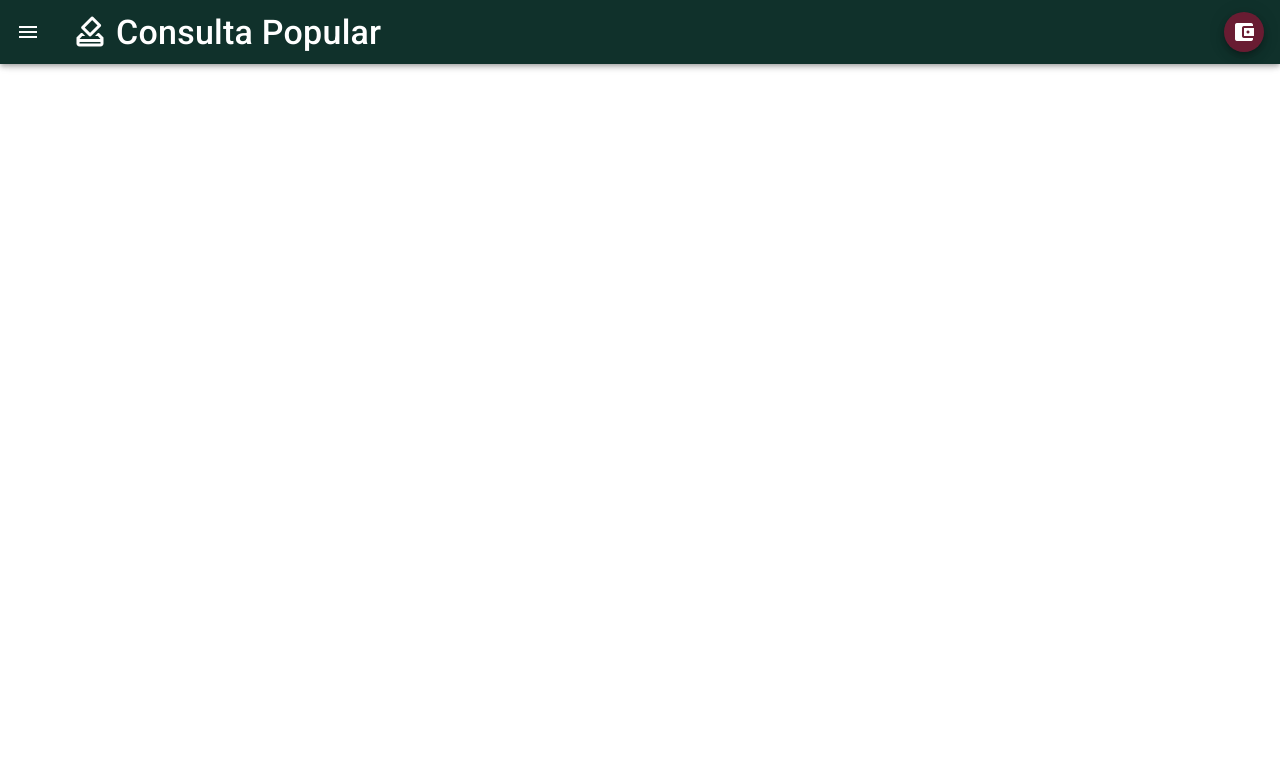
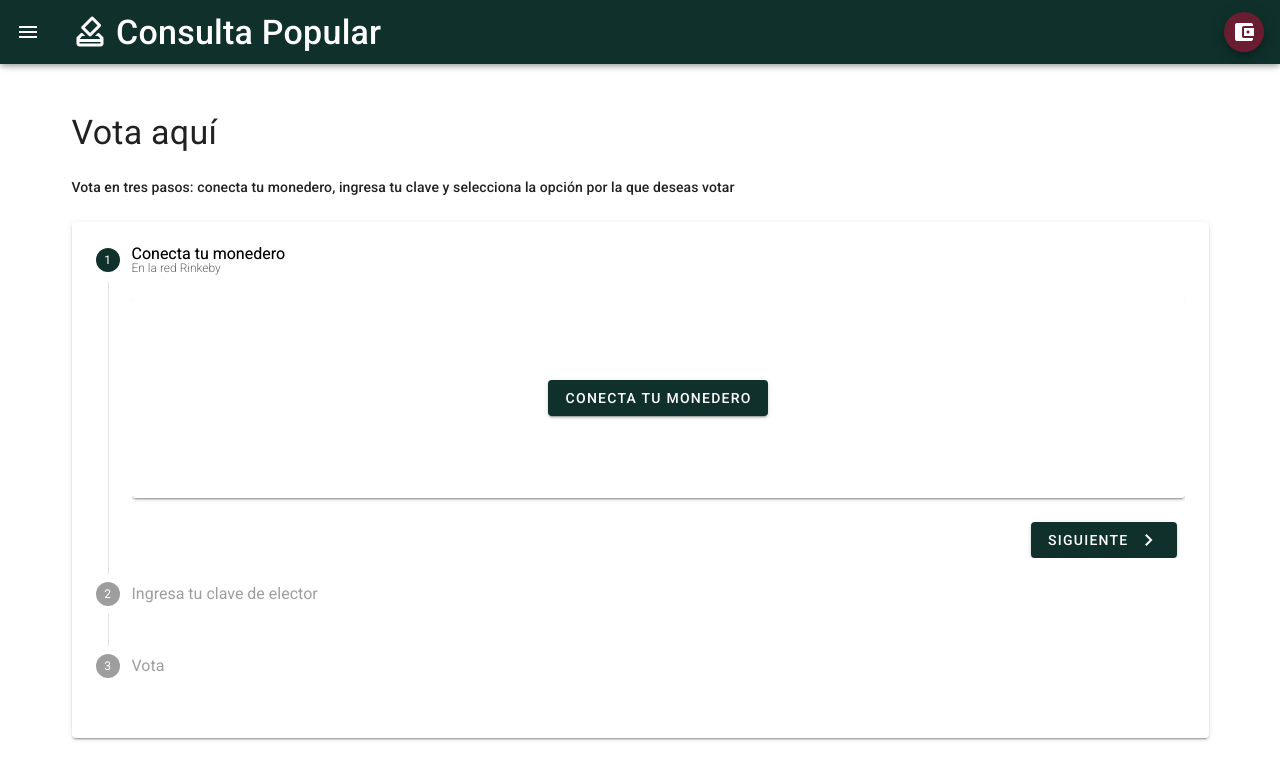
Before and after one commit to angeelgarr/consulta-popular, a Vue app in the folder frontend/: page / in a window 1280 px wide. Shown: the top 780 px of the page. Built offline with nearby package versions, Linux system fonts and the light colour scheme.

Commit message:
add voting stepper skeleton

```diff
--- a/frontend/src/views/Votar.vue
+++ b/frontend/src/views/Votar.vue
@@ -1,11 +1,146 @@
 <template>
-  <div class="home"></div>
+  <the-app-layout
+    title="Vota aquí"
+    subtitle="Vota en tres pasos: conecta tu monedero, ingresa tu clave y selecciona la opción por la que deseas votar"
+  >
+    <v-stepper v-model="step" vertical color="warning">
+      <v-stepper-step :complete="step > 1" step="1">
+        Conecta tu monedero
+        <small>En la red Rinkeby</small>
+      </v-stepper-step>
+
+      <v-stepper-content step="1">
+        <v-card class="mb-4 mb-md-6" height="200px">
+          <v-container fluid fill-height class="d-flex justify-center">
+            <v-btn color="primary">
+              Conecta tu monedero
+            </v-btn>
+          </v-container>
+        </v-card>
+        <div class="d-flex align-center justify-end">
+          <v-btn color="primary" @click="step++" class="mr-2">
+            <span class="d-none d-sm-inline mr-2">Siguiente</span>
+            <v-icon>
+              mdi-chevron-right
+            </v-icon>
+          </v-btn>
+        </div>
+      </v-stepper-content>
+
+      <v-stepper-step :complete="step > 2" step="2">
+        Ingresa tu clave de elector
+      </v-stepper-step>
+
+      <v-stepper-content step="2">
+        <v-card class="mb-4 mb-md-6" height="200px">
+          <v-container fluid fill-height class="d-flex justify-center">
+            <v-form ref="form" v-model="valid" lazy-validation>
+              <v-text-field
+                v-model="clave"
+                :counter="18"
+                :rules="claveRules"
+                label="Clave de elector"
+                required
+                outlined
+                clearable
+                color="primary"
+              ></v-text-field>
+            </v-form>
+          </v-container>
+        </v-card>
+        <div class="d-flex align-center justify-end">
+          <v-btn
+            color="primary"
+            @click="step--"
+            class="mr-2 dflex align-center"
+          >
+            <v-icon>
+              mdi-chevron-left
+            </v-icon>
+            <span class="d-none d-sm-inline ml-2">Anterior</span>
+          </v-btn>
+          <v-btn color="primary" @click="step++" class="mr-2">
+            <span class="d-none d-sm-inline mr-2">Siguiente</span>
+            <v-icon>
+              mdi-chevron-right
+            </v-icon>
+          </v-btn>
+          <v-btn text @click="step = 1">
+            <span class="d-none d-sm-inline">Cancelar</span>
+            <v-icon class="d-inline d-sm-none">
+              mdi-close
+            </v-icon>
+          </v-btn>
+        </div>
+      </v-stepper-content>
+
+      <v-stepper-step :complete="step > 3" step="3">
+        Vota
+      </v-stepper-step>
+
+      <v-stepper-content step="3">
+        <v-card class="mb-4 mb-md-6 pt-4 pb-6">
+          <v-card-title style="{word-wrap: break-word;}"
+            >¿Deseas que el presidente continúe en el cargo o que
+            renuncie?</v-card-title
+          >
+          <v-card-subtitle
+            >Selecciona una de las opciones para votar</v-card-subtitle
+          >
+          <div
+            class="d-flex flex-column flex-sm-row justify-sm-space-around my-6"
+          >
+            <v-btn color="accent" class="mb-6 mb-sm-0">
+              Sí, que continúe
+            </v-btn>
+            <v-btn color="accent" class="mb-6 mb-sm-0">
+              No, que renuncie
+            </v-btn>
+            <v-btn color="accent">
+              Anular mi voto
+            </v-btn>
+          </div>
+        </v-card>
+        <div class="d-flex align-center justify-end">
+          <v-btn
+            color="primary"
+            @click="step--"
+            class="mr-2 dflex align-center"
+          >
+            <v-icon>
+              mdi-chevron-left
+            </v-icon>
+            <span class="d-none d-sm-inline ml-2">Anterior</span>
+          </v-btn>
+          <v-btn text @click="step = 1">
+            <span class="d-none d-sm-inline">Cancelar</span>
+            <v-icon class="d-inline d-sm-none">
+              mdi-close
+            </v-icon>
+          </v-btn>
+        </div>
+      </v-stepper-content>
+    </v-stepper>
+  </the-app-layout>
 </template>
 
 <script>
-// @ is an alias to /src
-
+import TheAppLayout from "@/components/TheAppLayout.vue";
 export default {
-  name: "Home",
+  name: "Votar",
+  data() {
+    return {
+      step: 1,
+      clave: "",
+      claveRules: [
+        (v) => !!v || "La clave es un campo obligatorio",
+        (v) => (v && v.length <= 18) || "La clave debe ser de 18 caracteres",
+        // Regex here
+      ],
+    };
+  },
+  components: {
+    TheAppLayout,
+  },
 };
 </script>
```
